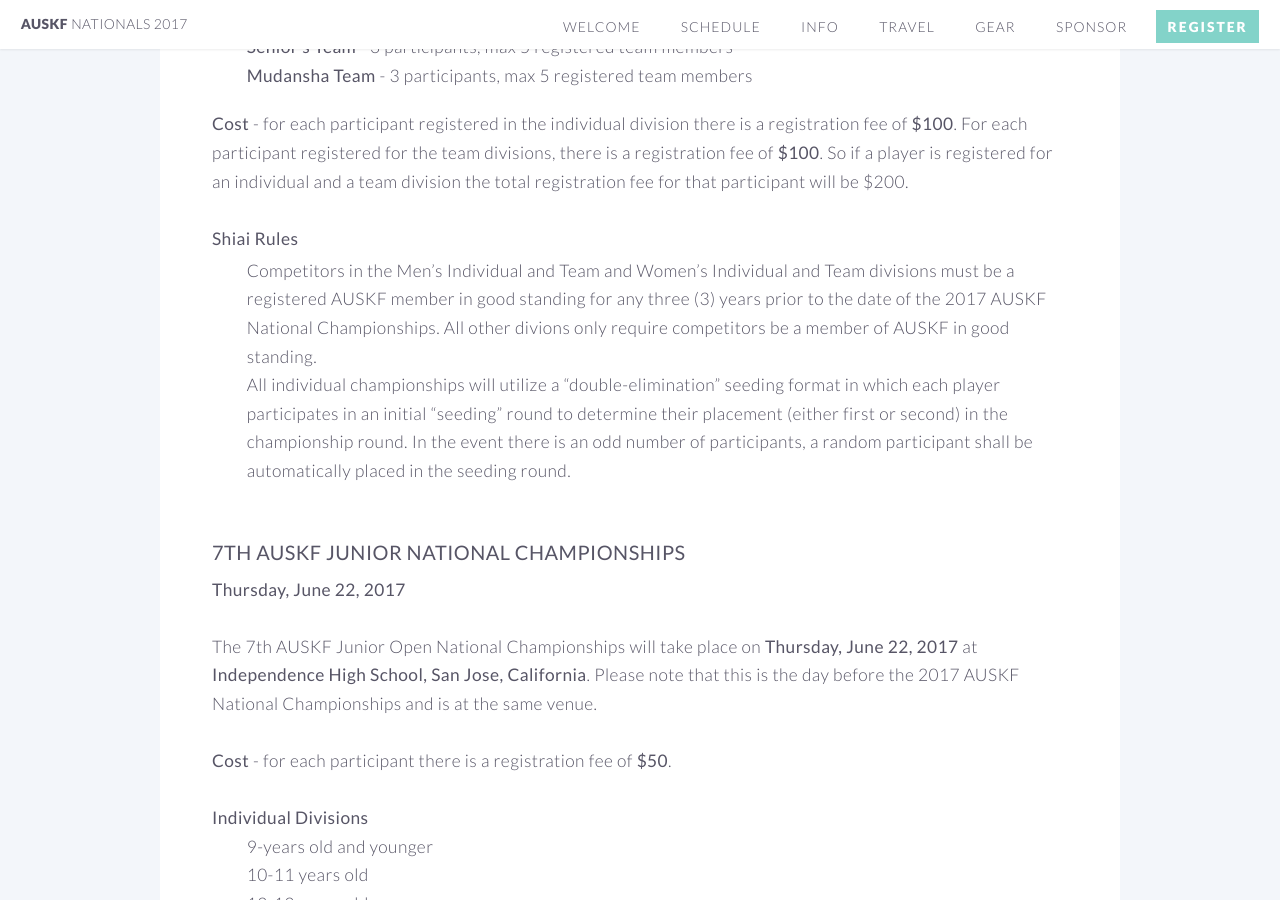
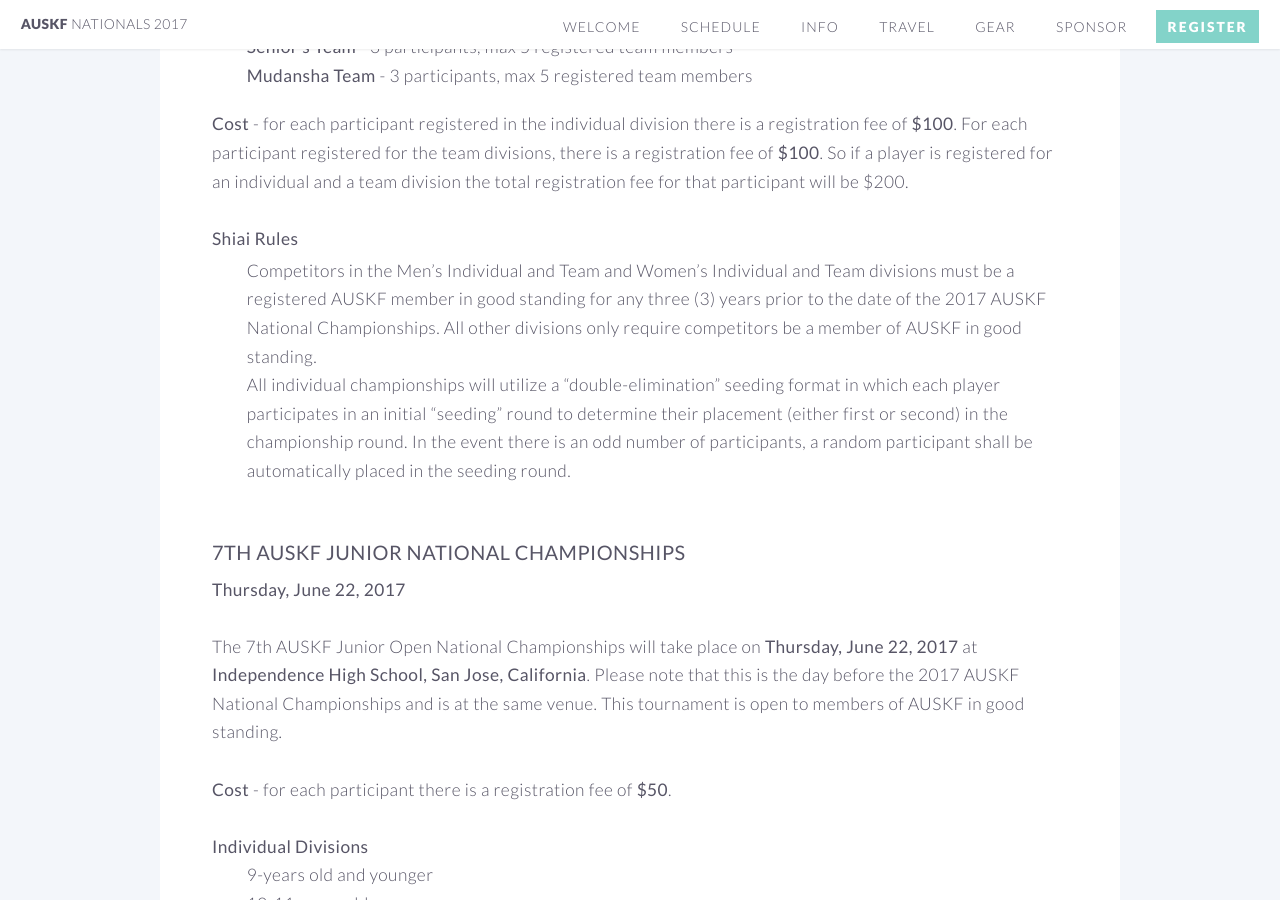
Before and after one commit to auskf-web/auskf-nationals.github.io, a Jekyll site: the page built from info.html, in a window 1280 px wide and 900 px high, scrolled down 1094 px. Built offline with Jekyll 4.4.1, drawn with Linux system fonts in a browser that asks for light colours.

Commit message:
Typo and AUSKF membership clarification for Juniors

```diff
--- a/info.html
+++ b/info.html
@@ -74,7 +74,7 @@ th, td {
 
 				<b>Shiai Rules</b>
 				<ul style="padding-left:2em; padding-top:0.2em; margin-bottom: 20px;">
-					<li>Competitors in the Men’s Individual and Team and Women’s Individual and Team divisions must be a registered AUSKF member in good standing for any three (3) years prior to the date of the 2017 AUSKF National Championships. All other divions only require competitors be a member of AUSKF in good standing.</li>
+					<li>Competitors in the Men’s Individual and Team and Women’s Individual and Team divisions must be a registered AUSKF member in good standing for any three (3) years prior to the date of the 2017 AUSKF National Championships. All other divisions only require competitors be a member of AUSKF in good standing.</li>
 					<li>All individual championships will utilize a “double-elimination” seeding format in which each player participates in an initial “seeding” round to determine their placement (either first or second) in the championship round. In the event there is an odd number of participants, a random participant shall be automatically placed in the seeding round.</li>
 				</ul>
 
@@ -84,7 +84,7 @@ th, td {
 				<!-- Information for the 7th AUSKF Junior Open National Championships is available in <a href="assets/7th AUSKF Junior Open National Championships.pdf" target="blank">PDF format</a>.<br> -->
 				<br>
 
-				The 7th AUSKF Junior Open National Championships will take place on <b>Thursday, June 22, 2017</b> at <b>Independence High School, San Jose, California</b>. Please note that this is the day before the 2017 AUSKF National Championships and is at the same venue.<br>
+				The 7th AUSKF Junior Open National Championships will take place on <b>Thursday, June 22, 2017</b> at <b>Independence High School, San Jose, California</b>. Please note that this is the day before the 2017 AUSKF National Championships and is at the same venue. This tournament is open to members of AUSKF in good standing.<br>
 				<br>
 				<b>Cost</b> - for each participant there is a registration fee of <strong>$50</strong>.<br>
 				<br>
```
